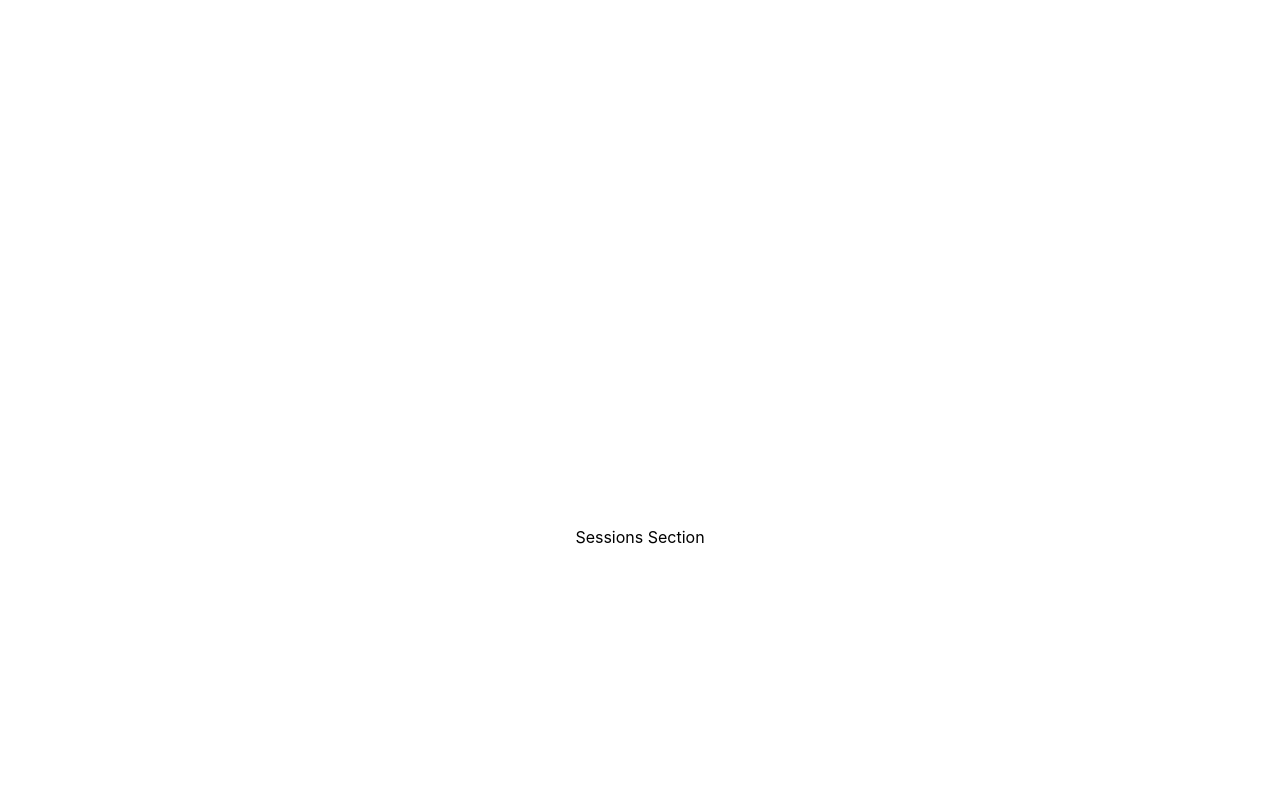
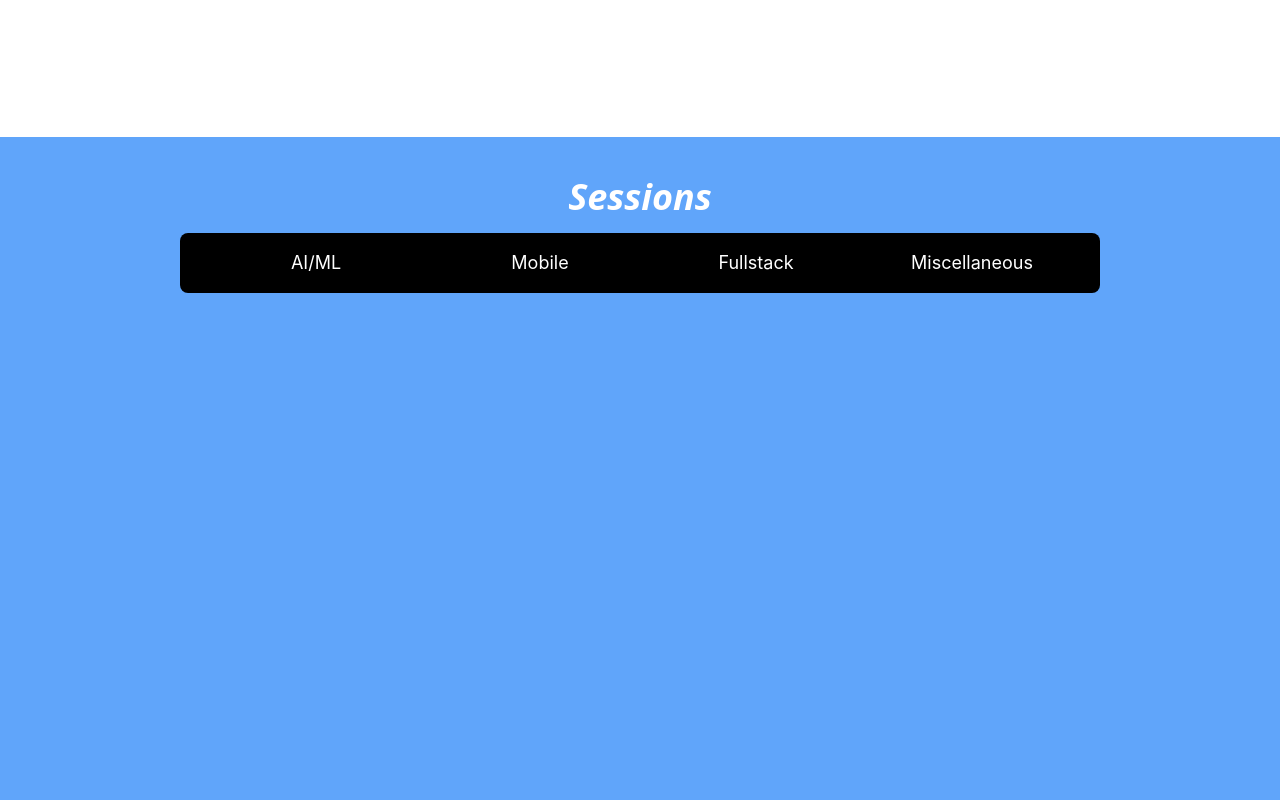
Before and after one commit to Heshoo-ksh/GDG_SummitWebiste, a React (Vite) app: page / in a window 1280 px wide. Shown: the part 2060-2860 px from the top of the page. Built offline with nearby package versions, Linux system fonts and the light colour scheme.

Commit message:
initial button headings

```diff
--- a/package.json
+++ b/package.json
@@ -13,6 +13,7 @@
     "preview": "vite preview"
   },
   "dependencies": {
+    "prop-types": "^15.8.1",
     "react": "^18.2.0",
     "react-dom": "^18.2.0",
     "react-router-dom": "^6.17.0"
--- a/src/layouts/SessionsSection.jsx
+++ b/src/layouts/SessionsSection.jsx
@@ -1,10 +1,19 @@
+
 function SessionsSection() {
   return (
     <section
       id="sessions"
-      className="flex h-screen items-center justify-center"
+      className="flex h-screen flex-col items-center bg-blue-400 p-10"
     >
-      Sessions Section
+      <h1 className="font-sans text-4xl font-bold italic text-white">Sessions</h1>
+      <div className="mt-4 flex space-x-2 rounded-lg bg-black px-6 py-2 text-lg text-white">
+        <button className="m-2 w-52">AI/ML</button>
+        <button className="m-2 w-52">Mobile</button>
+        <button className="m-2 w-52">Fullstack</button>
+        <button className="m-2 w-52">Miscellaneous</button>
+      </div>
+
+
     </section>
   )
 }
```
Also changed, not shown: 1 other file (tests, documents, lock files or other folders).
